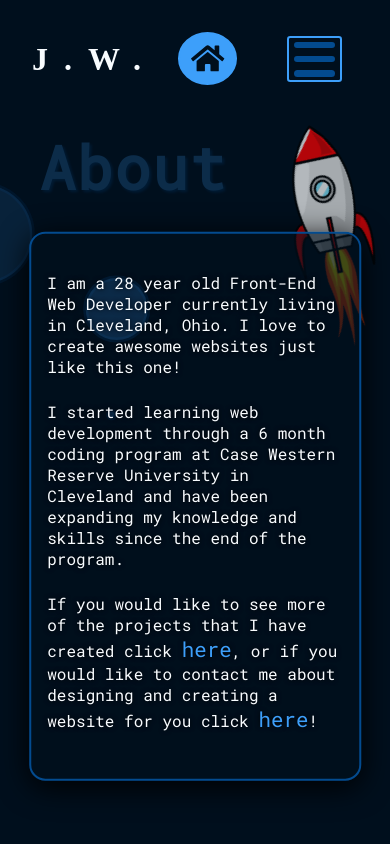
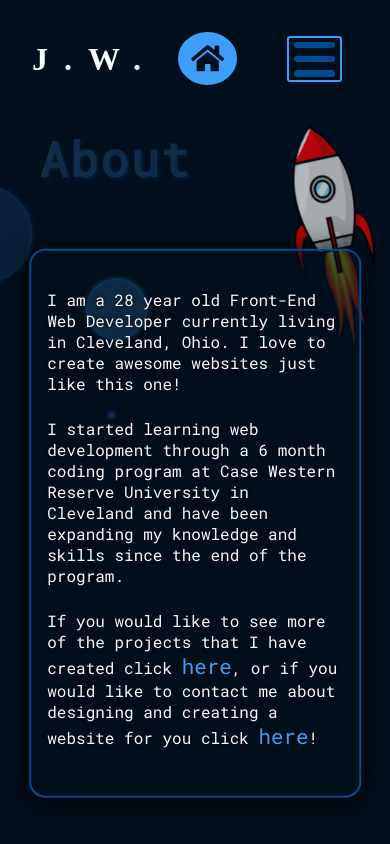
Before and after one commit to J-Whisler/iDesign-jw, a React (Create React App) app: page /about in a window 390 px wide. Shown: the top 844 px of the page. Built offline with nearby package versions, Linux system fonts and the light colour scheme; a web font is replaced by a local one.

Commit message:
projects mobile styling changes

```diff
--- a/src/components/PageTitle/PageTitle.scss
+++ b/src/components/PageTitle/PageTitle.scss
@@ -18,9 +18,9 @@
         left: 12%;
         letter-spacing: 0.5rem;
     }
-    @media (max-width: 450px) {
+    @media (max-width: 650px) {
         top: 15%;
-        font-size: 2.5rem;
+        font-size: 2rem;
         letter-spacing: 0.1rem;
         left: 10%;
     }
--- a/src/pages/AboutMe/AboutMe.scss
+++ b/src/pages/AboutMe/AboutMe.scss
@@ -109,7 +109,7 @@
             }
         }
         @media (max-width: 420px) {
-            top: 60%;
+            top: 62%;
             .aboutMe__contentBoxText {
                 .aboutMe__paragraph {
                     font-size: 1rem;
--- a/src/pages/MyProjects/MyProjects.scss
+++ b/src/pages/MyProjects/MyProjects.scss
@@ -34,5 +34,11 @@
             top: 57%;
 
         }
+        @media (max-width: 420px) {
+            // width: 85vw;
+            // height: 65vh;
+            top: 65%;
+
+        }
     }
 }
```
